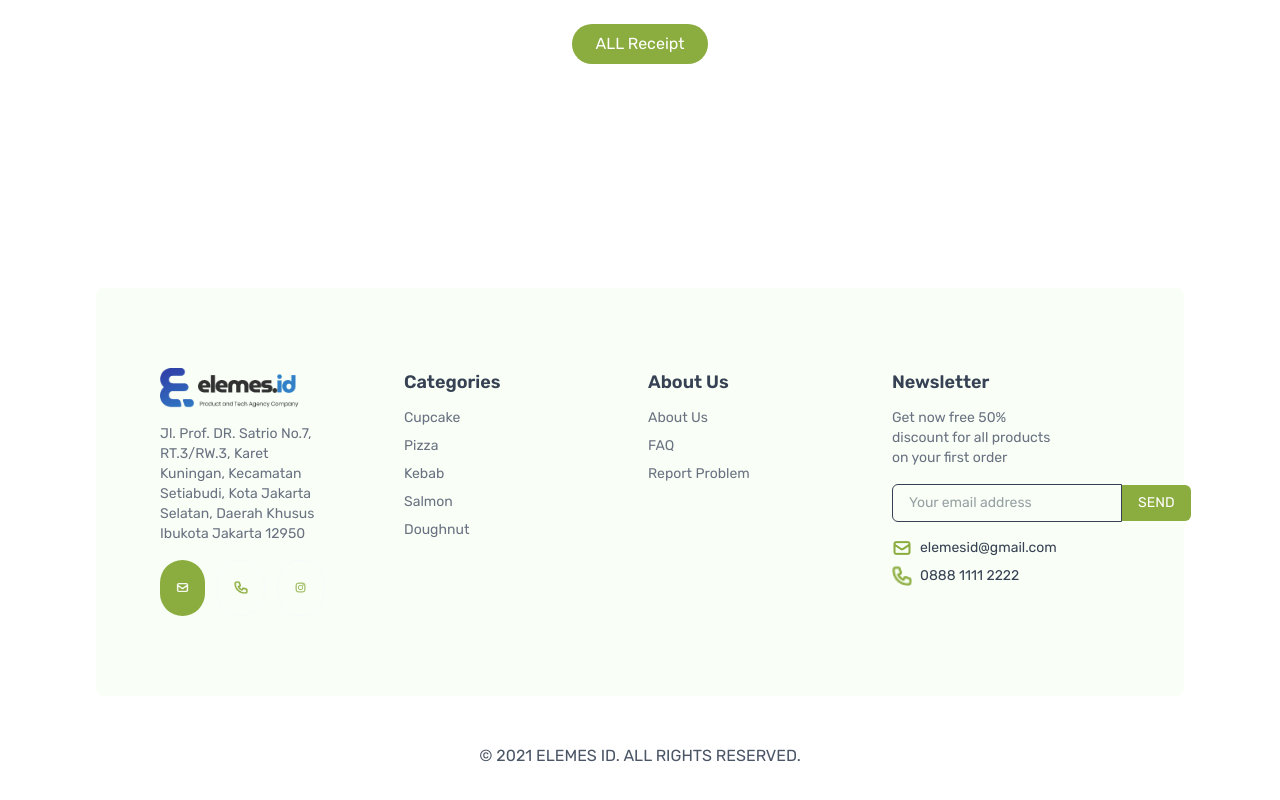
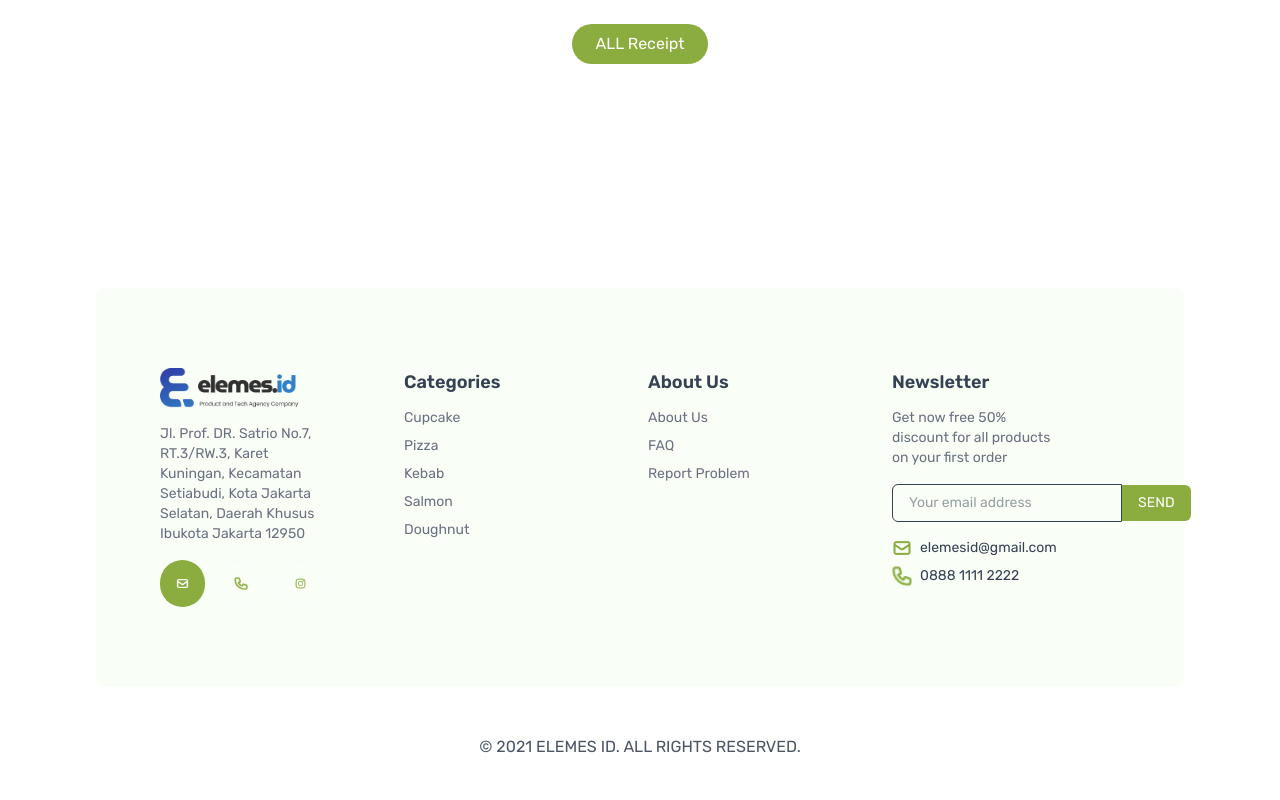
Before and after one commit to ray-code2/Front-end-FoodApp, a Next.js app: page / in a window 1280 px wide. Shown: the part 1858-2658 px from the top of the page. Built offline with nearby package versions, Linux system fonts and the light colour scheme.

Commit message:
adjust height and width untuk icon email, instagram, dan phone

```diff
--- a/src/app/page.tsx
+++ b/src/app/page.tsx
@@ -382,27 +382,27 @@ const HomePage = () => {
         <img
             src="/icons/mail.png"
             alt="email"
-            width={24}
-            height={20}
-            className="object-contain w-[24px] h-[24px]"
+            width={32}
+            height={32}
+            className="object-contain"
           />
         </button>
         <button className="bg-[#F9FFF6] p-4 rounded-full border border-gray-50 cursor-pointer">
         <img
             src="/icons/Phone.png"
             alt="phone"
-            width={24}
-            height={20}
-            className="object-contain w-[24px] h-[20px]"
+            width={32}
+            height={32}
+            className="object-contain"
           />
         </button>
         <button className="bg-[#F9FFF6] p-4 rounded-full border border-gray-50 cursor-pointer">
         <img
             src="/icons/instagram.png"
             alt="instagram"
-            width={24}
-            height={20}
-            className="object-contain w-[24px] h-[20px]"
+            width={32}
+            height={32}
+            className="object-contain"
           />
         </button>
       </div>
```
